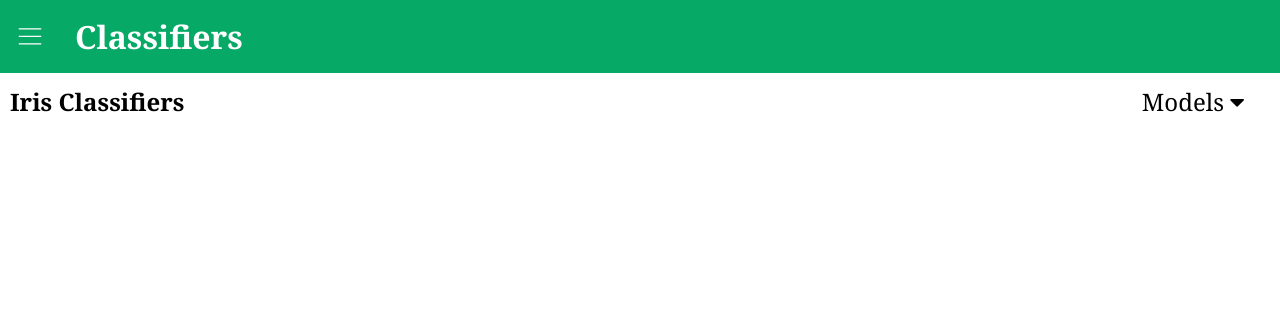
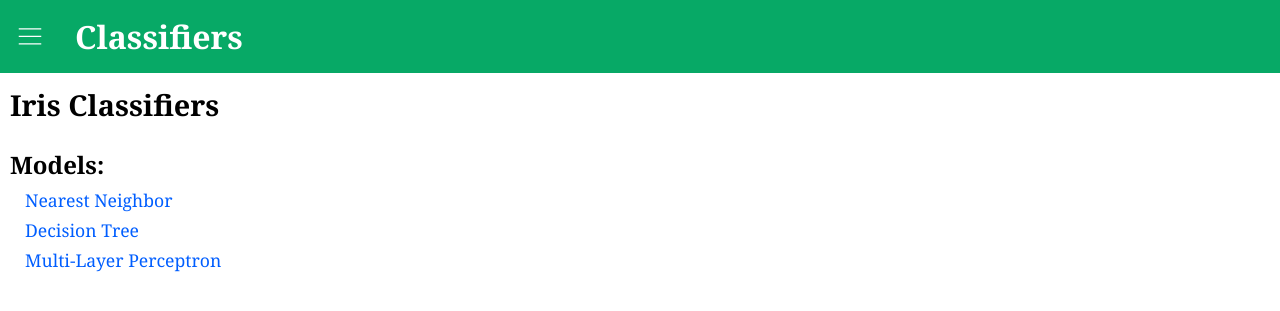
Before and after one commit to brayjmendoza/webdev-classifier, a Flask app: page /iris/ in a window 1280 px wide. Shown: the top 311 px of the page. Run offline with Flask 3, Linux system fonts and the light colour scheme; some libraries are stand-ins or nearby versions.

Commit message:
worked on home page

```diff
--- a/classifier/static/styles.css
+++ b/classifier/static/styles.css
@@ -1,3 +1,4 @@
+/* GENERAL */
 body {
     margin: 0;
     padding: 0;
@@ -58,7 +59,7 @@ button:hover {
     margin: 15px;
 }
 
-/* NAVIGATION */
+/* SIDEBAR NAVIGATION */
 .nav-links {
     display: flex;
     overflow: hidden;
@@ -98,6 +99,36 @@ button:hover {
 
 .content.shifted {
     margin-left: 16%; /* Shift main content with sidebar */
+}
+
+/* MODEL HOMEPAGE STYLES */
+.home-subheader {
+    margin-left: 10px;
+    padding-top: 20px;
+    font-size: 1.8em;
+}
+
+.home-models {
+    margin-left: 10px;
+}
+
+.home-models h2 {
+    margin-bottom: 4px;
+    font-size: 1.5em;
+}
+
+.home-models a {
+    display: block;
+    text-decoration: none;
+    color: rgb(0, 94, 255);
+    padding-top: 3px;
+    padding-bottom: 3px;
+    padding-left: 15px;
+    font-size: 1.1em;
+}
+
+.home-models a:hover {
+    text-decoration: underline;
 }
 
 /* CLASSIFIER HEADER */
--- a/classifier/templates/iris/home.html
+++ b/classifier/templates/iris/home.html
@@ -1,19 +1,13 @@
 {% extends 'base.html' %}
 
 {% block header %}
-  <div class="classifier-subheader">
-    <h1>{% block title %}Iris Classifiers {% block subtitle %}{% endblock %}{% endblock %}</h1>
+  <h1 class="home-subheader">{% block title %}Iris Classifiers{% endblock %}</h1>
 
-    <!-- Navigation -->
-    <div class="model-nav">
-      <button class="model-dropdown-btn">
-        Models
-        <i class="fa fa-caret-down"></i>
-      </button>
-      <div class="model-links">
-        <a href="{{ url_for('iris.knn_classifier') }}">Nearest Neighbor</a>
-        <a href="{{ url_for('iris.dtree_classifier') }}">Decision Tree</a>
-      </div>
-    </div>
+  <!-- Navigation -->
+  <div class="home-models">
+    <h2>Models:</h2>
+      <a href="{{ url_for('iris.knn_classifier') }}">Nearest Neighbor</a>
+      <a href="{{ url_for('iris.dtree_classifier') }}">Decision Tree</a>
+      <a href="{{ url_for('iris.mlp_classifier') }}">Multi-Layer Perceptron</a>
   </div>
 {% endblock %}
```
Also changed, not shown: classifier/templates/index.html (+12 -15 lines).
